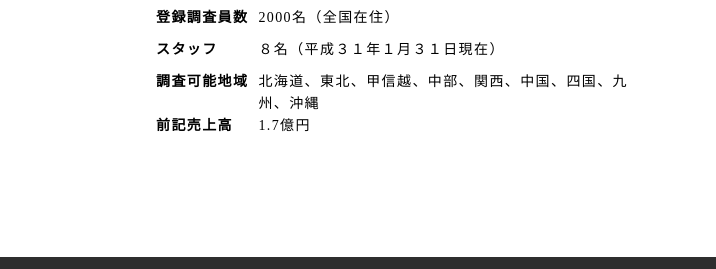
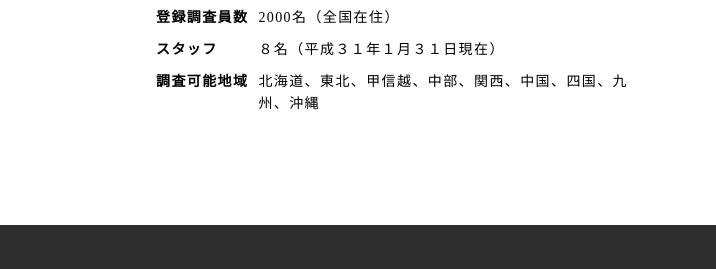
Before and after one commit to developer-mitsu/rlt, a plain HTML site: page index.html in a window 1280 px wide. Shown: the part 1897-2166 px from the top of the page, 564-1280 px from the left. Drawn offline with Linux system fonts and the light colour scheme.

Commit message:
[fix]indexの中身が違う

```diff
--- a/index.html
+++ b/index.html
@@ -201,10 +201,6 @@
                 <th>調査可能地域</th>
                 <td>北海道、東北、甲信越、中部、関西、中国、四国、九州、沖縄</td>
             </tr>
-            <tr>
-                <th>前記売上高</th>
-                <td>1.7億円</td>
-            </tr>
         </table>
 
     </section>
```
